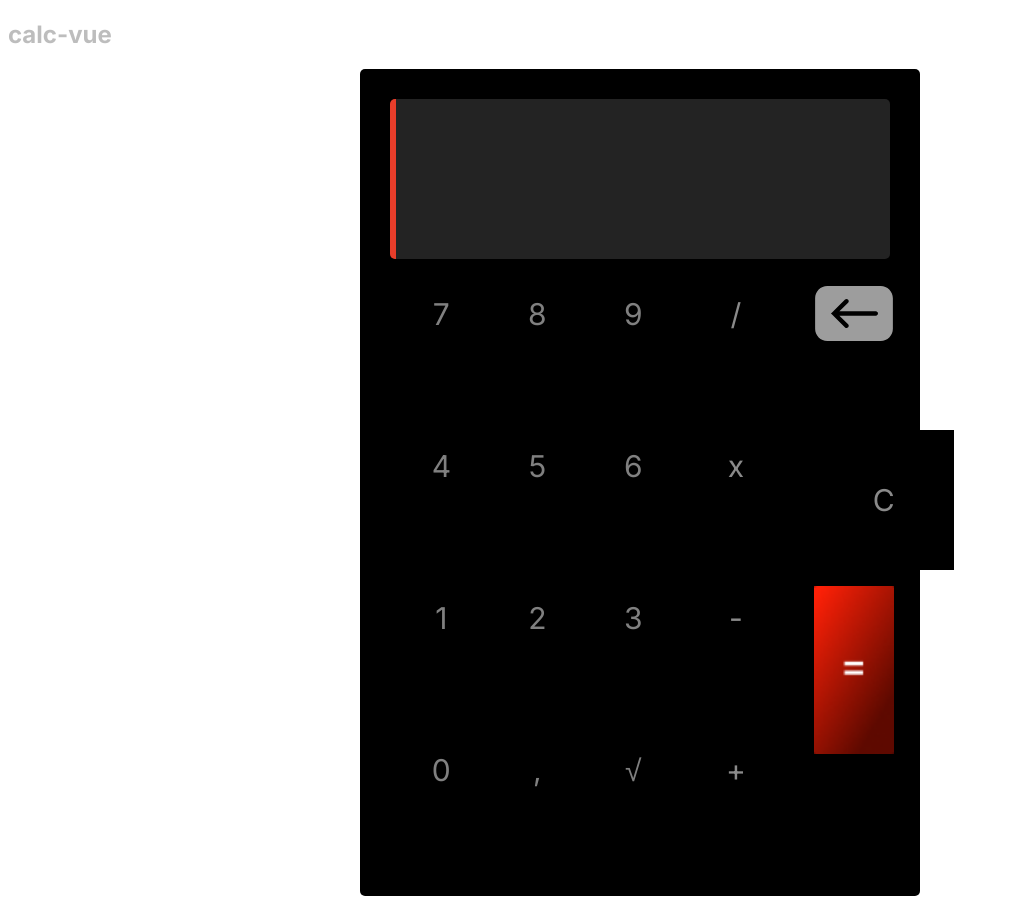
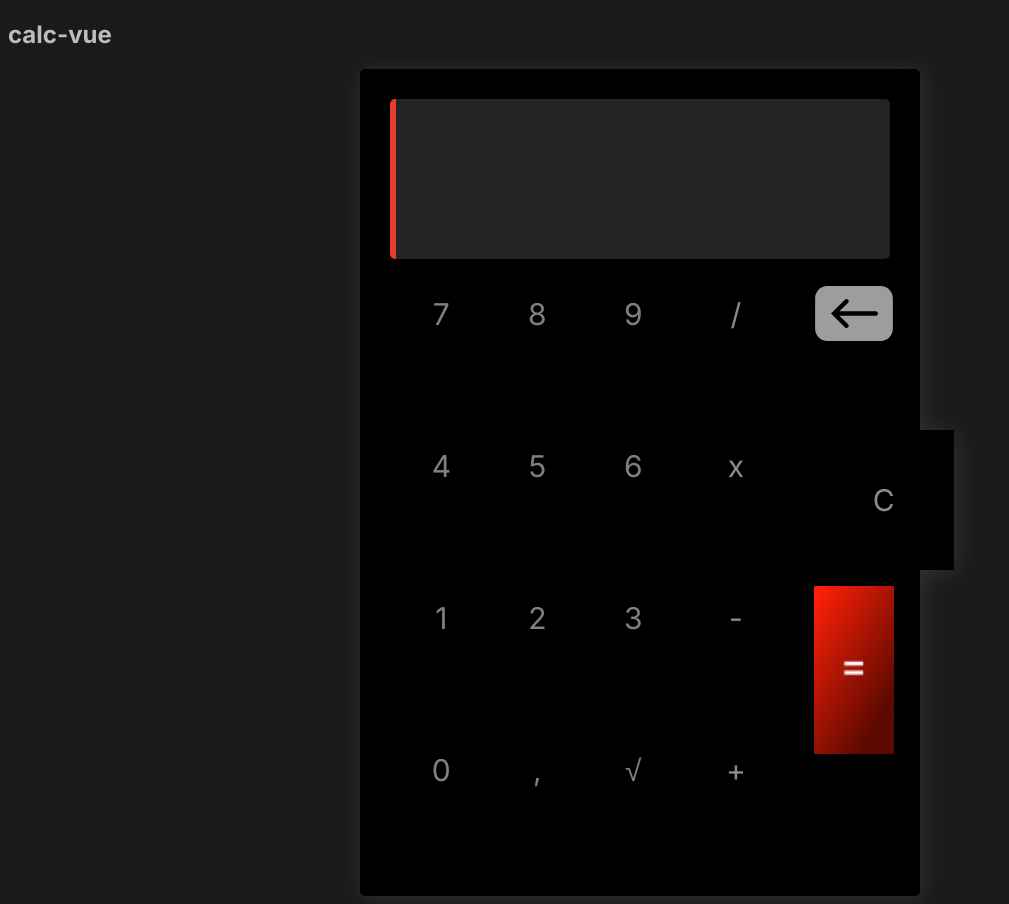
Before and after one commit to senagab/calculator-vue, a Vue app: page / in a window 1280 px wide. Shown: the whole page, without its empty margins (0-1009 px from the left). Built offline with nearby package versions, Linux system fonts and the light colour scheme.

Commit message:
feat: função para background color ao carregar DOM

```diff
--- a/src/App.vue
+++ b/src/App.vue
@@ -3,6 +3,14 @@ import { reactive, ref, onMounted, onUnmounted } from "vue";
 import Header from './components/Header.vue'
 import Display from './components/Display.vue'
 import Keyboard from './components/Keyboard.vue'
+
+function bgColor() {
+  addEventListener("DOMContentLoaded", (event) => {
+    document.body.style.backgroundColor = "#1a1a1a";
+  });
+}
+
+bgColor();
 
 const estado = reactive({
   valorCorrente: "",
@@ -157,15 +165,15 @@ onUnmounted(() => {
 @import url('https://fonts.googleapis.com/css2?family=Inter:ital,opsz,wght@0,14..32,100..900;1,14..32,100..900&display=swap');
 
 
+body, html {
+  background-color: #1a1a1a !important;
+}
+
 * {
   padding: 0;
   margin: 0;
   box-sizing: border-box;
   font-family: 'Inter', sans-serif;
-}
-
-body {
-  background-color: black;
 }
 
 header {
```
